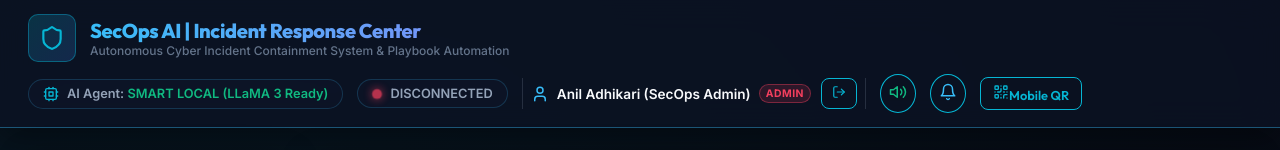
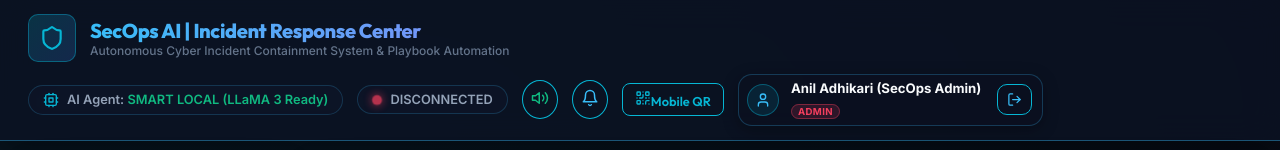
Before and after one commit to aniladhikaritech/Prioritizing-AI-to-Enhance-Security-Operations-SecOps, a React (Vite) app in the folder frontend/: page / in a window 1280 px wide. Both pictures are taken after a click on the button "Sign In to SOC Center". Shown: the top 150 px of the page. Built offline with nearby package versions, Linux system fonts and the light colour scheme; no server answers.

Commit message:
Style and place User Profile card at the far right end of Top Navbar

```diff
--- a/frontend/src/components/Navbar.jsx
+++ b/frontend/src/components/Navbar.jsx
@@ -68,26 +68,6 @@ const Navbar = ({ onToggleMobileSidebar, isMobileSidebarOpen }) => {
               </span>
             </div>
 
-            {/* User Profile Badge (Positioned on the Left side of right action buttons) */}
-            {user && (
-              <div style={{ display: 'flex', alignItems: 'center', gap: '10px', paddingRight: '8px', paddingLeft: '8px', borderLeft: '1px solid rgba(148, 163, 184, 0.2)', borderRight: '1px solid rgba(148, 163, 184, 0.2)' }}>
-                <div style={{ display: 'flex', alignItems: 'center', gap: '8px' }}>
-                  <User size={18} color="#38bdf8" />
-                  <span style={{ fontSize: '0.85rem', fontWeight: '600', color: '#f8fafc' }}>{user.full_name || user.username}</span>
-                  <span className="badge-critical" style={{ fontSize: '0.65rem', padding: '2px 6px' }}>{user.role}</span>
-                </div>
-                <button
-                  id="logout-button"
-                  onClick={logout}
-                  className="btn-cyber-outline"
-                  style={{ padding: '6px 10px', fontSize: '0.75rem' }}
-                  title="Sign out"
-                >
-                  <LogOut size={14} />
-                </button>
-              </div>
-            )}
-
             {/* Sound Alert Toggle */}
             <button
               onClick={() => setSoundEnabled(!soundEnabled)}
@@ -139,6 +119,85 @@ const Navbar = ({ onToggleMobileSidebar, isMobileSidebarOpen }) => {
               <QrCode size={16} color="#06b6d4" />
               <span>Mobile QR</span>
             </button>
+
+            {/* User Profile Card (Positioned at Far Right where AI Assistant was) */}
+            {user && (
+              <div
+                style={{
+                  display: 'flex',
+                  alignItems: 'center',
+                  gap: '12px',
+                  background: 'rgba(11, 17, 32, 0.75)',
+                  border: '1px solid rgba(56, 189, 248, 0.25)',
+                  borderRadius: '14px',
+                  padding: '6px 10px 6px 8px',
+                  boxShadow: '0 4px 16px rgba(0, 0, 0, 0.3)'
+                }}
+              >
+                {/* Circular User Avatar */}
+                <div
+                  style={{
+                    width: '32px',
+                    height: '32px',
+                    borderRadius: '50%',
+                    background: 'rgba(6, 182, 212, 0.12)',
+                    border: '1px solid rgba(6, 182, 212, 0.4)',
+                    display: 'flex',
+                    alignItems: 'center',
+                    justifyContent: 'center',
+                    flexShrink: 0
+                  }}
+                >
+                  <User size={16} color="#38bdf8" />
+                </div>
+
+                {/* Name & Role Stack */}
+                <div style={{ display: 'flex', flexDirection: 'column', gap: '2px' }}>
+                  <span
+                    style={{
+                      fontSize: '0.825rem',
+                      fontWeight: '700',
+                      color: '#f8fafc',
+                      lineHeight: 1.2
+                    }}
+                    title={user.full_name || user.username}
+                  >
+                    {user.full_name || user.username}
+                  </span>
+                  <div>
+                    <span
+                      className="badge-critical"
+                      style={{
+                        fontSize: '0.6rem',
+                        padding: '1px 6px',
+                        borderRadius: '10px',
+                        letterSpacing: '0.04em'
+                      }}
+                    >
+                      {user.role}
+                    </span>
+                  </div>
+                </div>
+
+                {/* Rounded Square Logout Button */}
+                <button
+                  id="logout-button"
+                  onClick={logout}
+                  className="btn-cyber-outline"
+                  style={{
+                    padding: '7px 9px',
+                    borderRadius: '10px',
+                    display: 'flex',
+                    alignItems: 'center',
+                    justifyContent: 'center',
+                    marginLeft: '4px'
+                  }}
+                  title="Sign out"
+                >
+                  <LogOut size={15} color="#38bdf8" />
+                </button>
+              </div>
+            )}
           </div>
         </div>
       </header>
```
